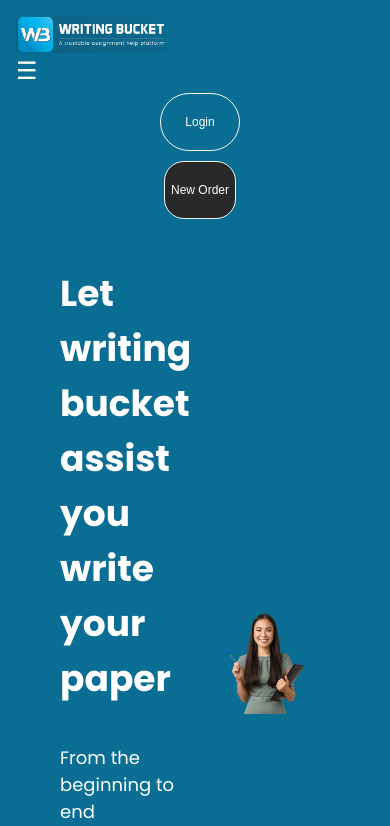
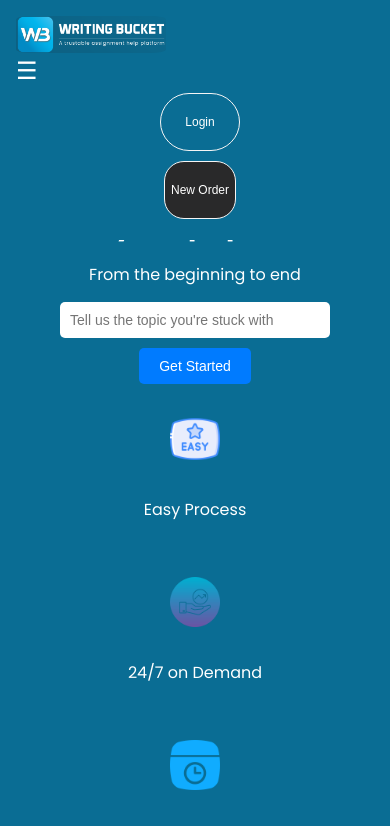
Before and after one commit to omwanda98/writing-bucket, a React (Create React App) app: page / in a window 390 px wide. Shown: the top 826 px of the page. Built offline with nearby package versions, Linux system fonts and the light colour scheme.

Commit message:
responsive update for hero

```diff
--- a/src/Components/Hero/Hero.css
+++ b/src/Components/Hero/Hero.css
@@ -15,7 +15,8 @@
 
 .hero-content {
     display: flex;
-    justify-content: space-between;
+    flex-direction: column; /* Stack content vertically on small screens */
+    justify-content: center;
     align-items: center;
     width: 100%;
     max-width: 1200px; /* Max width to center content */
@@ -24,48 +25,49 @@
 }
 
 .hero-left, .hero-right {
-    flex: 1;
-    display: flex;
-    flex-direction: column; /* Stack elements vertically */
-    justify-content: center;
-    align-items: flex-start; /* Align elements to the left */
-    text-align: left;
+    width: 100%;
+    text-align: center;
     padding: 20px; /* Added padding */
 }
 
 .hero-left {
     color: white;
-    max-width: 50%;
+    max-width: 100%; /* Full width on small screens */
+    text-align: center;
 }
 
 .hero-left h1 {
-    font-size: 36px; /* Adjusted font size */
-    margin-bottom: 20px;
+    font-size: 28px; /* Adjusted font size for mobile */
+    margin-bottom: 15px;
 }
 
 .hero-left p {
-    font-size: 18px; /* Adjusted font size */
-    margin-bottom: 20px;
+    font-size: 16px; /* Adjusted font size for mobile */
+    margin-bottom: 15px;
 }
 
 .search-box {
     display: flex;
-    margin-bottom: 30px;
+    flex-direction: column; /* Stack elements vertically on small screens */
+    align-items: center;
+    margin-bottom: 20px;
 }
 
 .search-box input {
     padding: 10px;
-    font-size: 16px;
+    font-size: 14px; /* Adjusted font size for mobile */
     border: none;
-    border-radius: 5px 0 0 5px;
-    width: 300px;
+    border-radius: 5px;
+    width: 100%;
+    max-width: 300px; /* Max width for input */
+    margin-bottom: 10px;
 }
 
 .search-box button {
     padding: 10px 20px;
-    font-size: 16px;
+    font-size: 14px; /* Adjusted font size for mobile */
     border: none;
-    border-radius: 0 5px 5px 0;
+    border-radius: 5px;
     background-color: #007bff;
     color: white;
     cursor: pointer;
@@ -73,14 +75,16 @@
 
 .features {
     display: flex;
+    flex-wrap: wrap; /* Allow features to wrap on smaller screens */
+    justify-content: center; /* Center features on small screens */
     gap: 20px;
 }
 
 .feature {
-    display: flex;
-    flex-direction: column;
-    align-items: center;
     text-align: center;
+    flex: 1 1 50%; /* Take half of the space on small screens, full width on larger screens */
+    max-width: 200px; /* Limit width for better spacing on small screens */
+    padding: 10px; /* Added padding */
 }
 
 .feature img {
@@ -90,7 +94,7 @@
 }
 
 .hero-right img {
-    width: 80%;
+    width: 100%;
     height: auto;
 }
 
@@ -101,3 +105,38 @@
     width: 100%;
     height: auto;
 }
+
+@media (min-width: 768px) {
+    .hero-content {
+        flex-direction: row; /* Revert to horizontal layout on larger screens */
+        align-items: flex-start;
+    }
+
+    .hero-left, .hero-right {
+        width: 50%;
+        text-align: left;
+    }
+
+    .hero-left {
+        max-width: none;
+    }
+
+    .search-box {
+        flex-direction: row;
+        align-items: center;
+    }
+
+    .search-box input {
+        max-width: none;
+        margin-bottom: 0;
+    }
+
+    .features {
+        justify-content: space-between;
+    }
+
+    .feature {
+        flex: 1;
+        max-width: none;
+    }
+}
```
